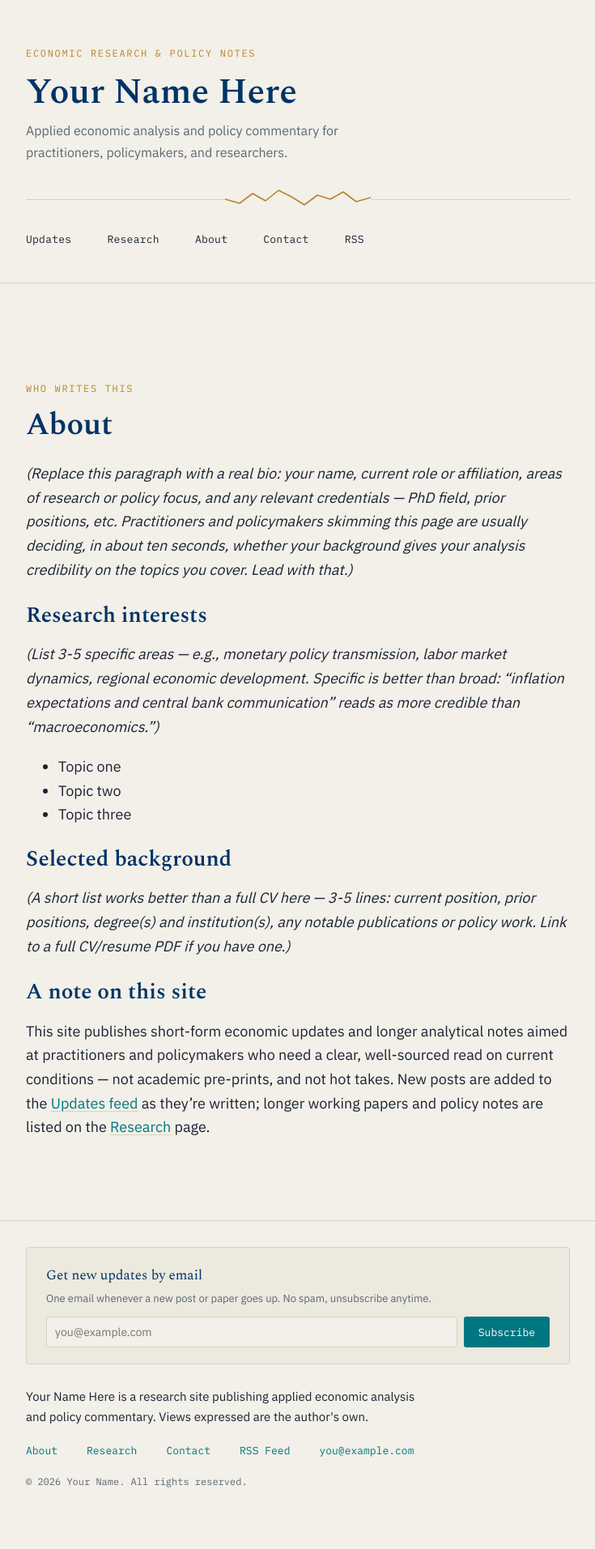
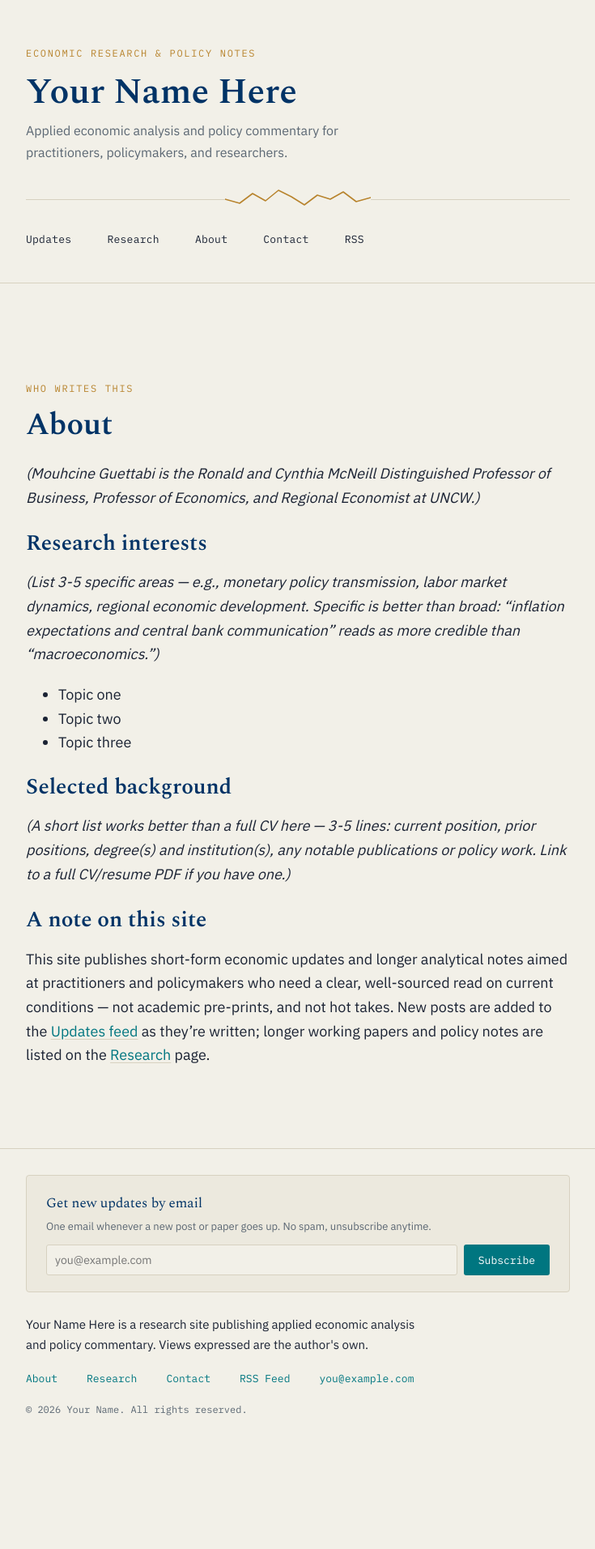
Before and after one commit to mouhcine1981/econ-notes.github.io, a Jekyll site: the page built from about.md, in a window 1280 px wide. Shown: the whole page at 81% size, without its empty margins (272-1007 px from the left). Built offline with Jekyll 4.4.1, drawn with Linux system fonts in a browser that asks for light colours; after the commit the page ends 1824 px from its top, so only the background shows below that.

Commit message:
Update about.md

```diff
--- a/about.md
+++ b/about.md
@@ -5,7 +5,7 @@ eyebrow: Who writes this
 permalink: /about/
 ---
 
-*(Replace this paragraph with a real bio: your name, current role or affiliation, areas of research or policy focus, and any relevant credentials — PhD field, prior positions, etc. Practitioners and policymakers skimming this page are usually deciding, in about ten seconds, whether your background gives your analysis credibility on the topics you cover. Lead with that.)*
+*(Mouhcine Guettabi is the Ronald and Cynthia McNeill Distinguished Professor of Business, Professor of Economics, and Regional Economist at UNCW.)*
 
 ## Research interests
 
```
